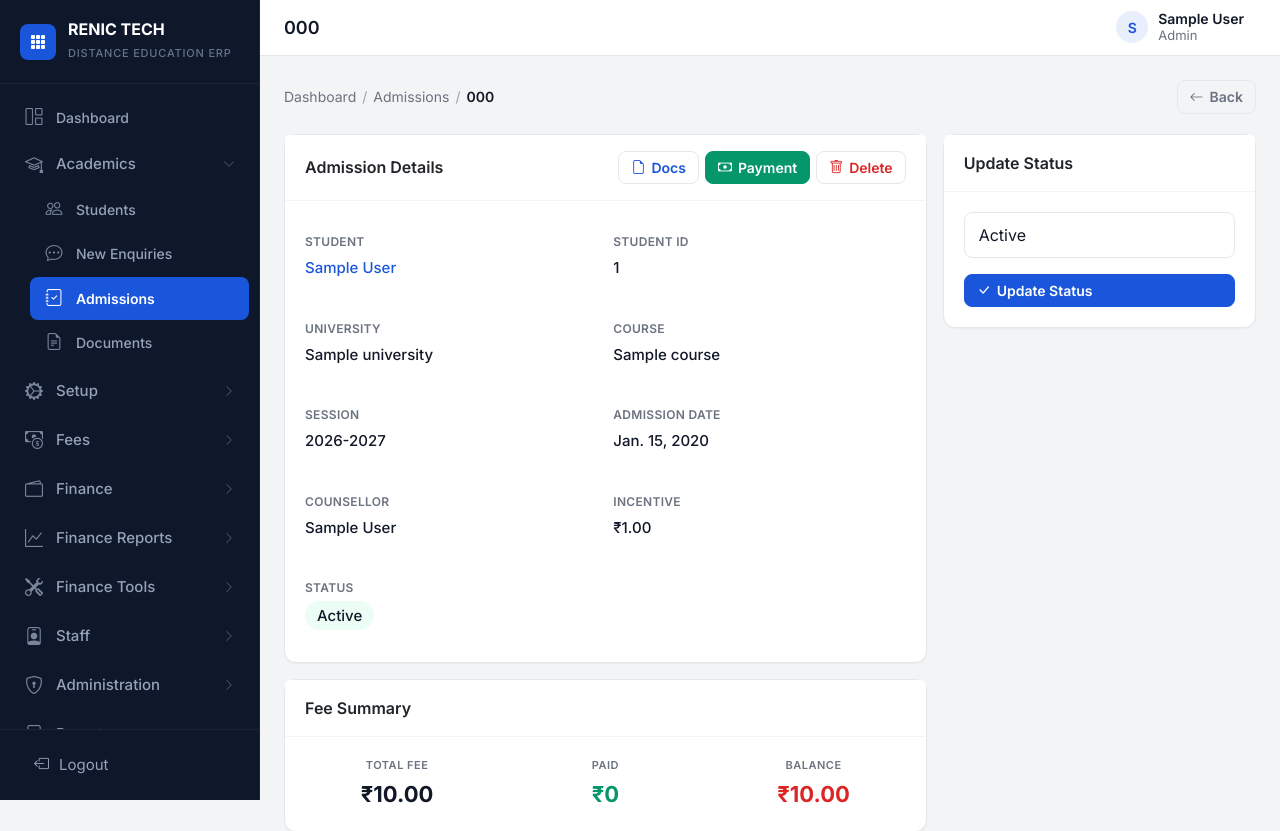
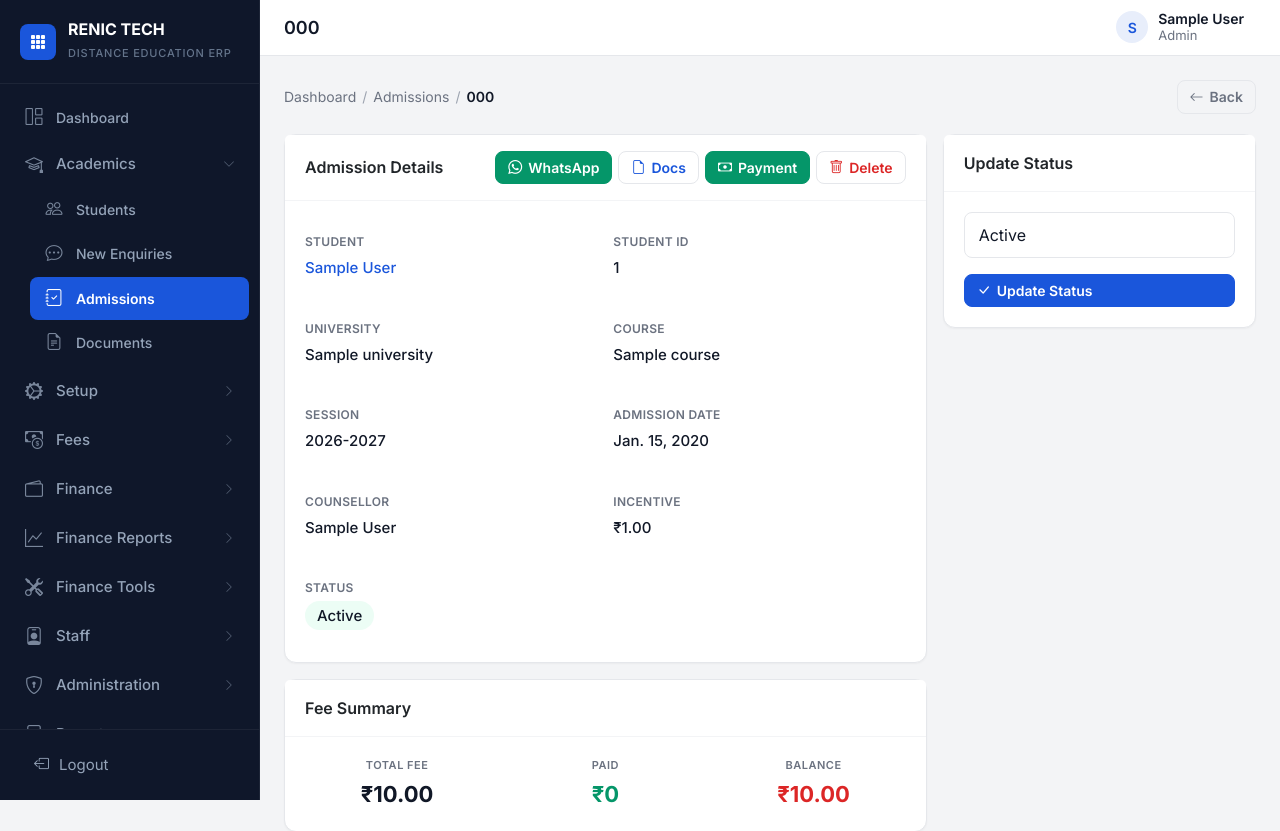
Before and after one commit to kavipriyaraj-code/distance-erp, a Django app: page /admissions/1/ in a window 1280 px wide. Shown: the top 831 px of the page. Run offline with Django 5.2, Linux system fonts and the light colour scheme; a user stored in the database is signed in; data comes from the database, SQL or seed files in the repository; tables that the repository leaves empty hold one stand-in row (values such as "Sample post").

Commit message:
Add WhatsApp button to admission detail and list pages

```diff
--- a/templates/admissions/detail.html
+++ b/templates/admissions/detail.html
@@ -19,6 +19,9 @@
             <div class="card-header d-flex justify-content-between align-items-center">
                 <span>Admission Details</span>
                 <div class="btn-group-actions">
+                    {% if admission.student.whatsapp %}
+                    <a href="https://wa.me/91{{ admission.student.whatsapp }}?text={{ 'Hi ' | urlencode }}{{ admission.student.name | urlencode }}{{ ', your admission is confirmed!%0A%0AAdmission No: ' | urlencode }}{{ admission.admission_number | urlencode }}{{ '%0ACourse: ' | urlencode }}{{ admission.course.name | urlencode }}{{ '%0AUniversity: ' | urlencode }}{{ admission.university.name | urlencode }}{{ '%0ATotal Fee: Rs. ' | urlencode }}{{ admission.total_fee | urlencode }}{{ '%0A%0ARENIC TECH' | urlencode }}" target="_blank" class="btn btn-sm btn-success"><i class="bi bi-whatsapp"></i> WhatsApp</a>
+                    {% endif %}
                     {% if user.role == 'admin' %}
                     <a href="{% url 'document_list' admission.pk %}" class="btn btn-sm btn-outline-primary"><i class="bi bi-file-earmark"></i> Docs</a>
                     {% endif %}
--- a/templates/admissions/list.html
+++ b/templates/admissions/list.html
@@ -64,6 +64,9 @@
                 <td>
                     <div class="btn-group-actions">
                         <a href="{% url 'admission_detail' a.pk %}" class="btn btn-sm btn-outline-primary"><i class="bi bi-eye"></i></a>
+                        {% if a.student.whatsapp %}
+                        <a href="https://wa.me/91{{ a.student.whatsapp }}?text={{ 'Hi ' | urlencode }}{{ a.student.name | urlencode }}{{ ', your admission is confirmed!%0A%0AAdmission No: ' | urlencode }}{{ a.admission_number | urlencode }}{{ '%0ACourse: ' | urlencode }}{{ a.course.name | urlencode }}{{ '%0AUniversity: ' | urlencode }}{{ a.university.name | urlencode }}{{ '%0ATotal Fee: Rs. ' | urlencode }}{{ a.total_fee | urlencode }}{{ '%0A%0ARENIC TECH' | urlencode }}" target="_blank" class="btn btn-sm btn-outline-success"><i class="bi bi-whatsapp"></i></a>
+                        {% endif %}
                         {% if user.role == 'admin' %}
                         <button type="button" class="btn btn-sm btn-outline-danger" data-bs-toggle="modal" data-bs-target="#deleteAdmission{{ a.pk }}"><i class="bi bi-trash"></i></button>
                         {% endif %}
```
